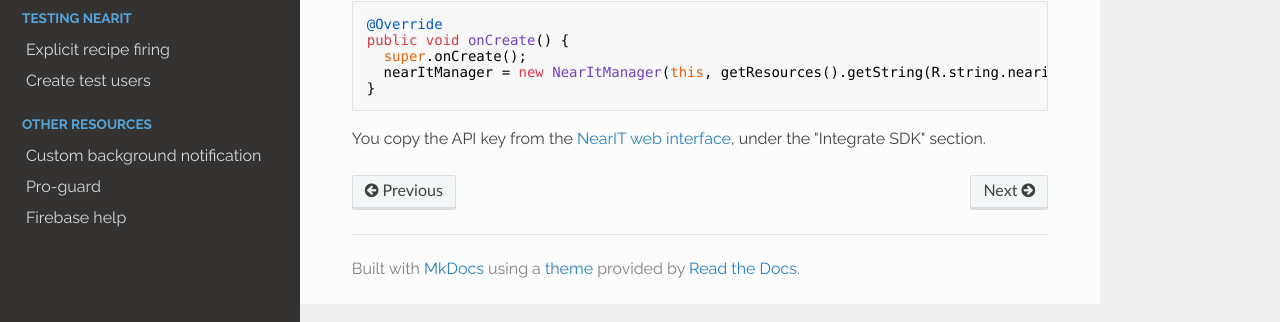
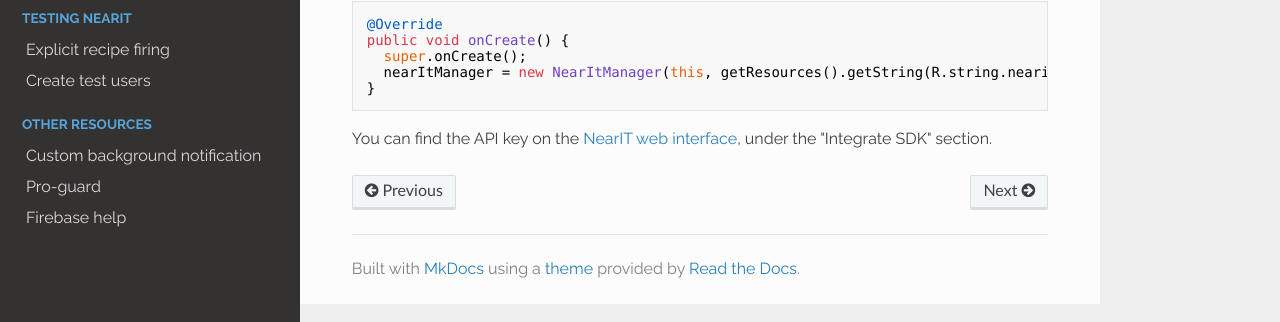
Before and after one commit to nearit/Android-SDK, an MkDocs documentation site: the page built from docs/installation.md, in a window 1280 px wide. Shown: the part 472-794 px from the top of the page. Built offline with MkDocs 1.6.1, drawn with Linux system fonts in a browser that asks for light colours; nearby versions of some CDN libraries; old or Windows-style settings are respelled for this version of MkDocs.

Commit message:
Update installation.md

````diff
--- a/docs/installation.md
+++ b/docs/installation.md
@@ -22,4 +22,4 @@ public void onCreate() {
 }
 ```
 
-You copy the API key from the [NearIT web interface](https://go.nearit.com/), under the "Integrate SDK" section.
+You can find the API key on the [NearIT web interface](https://go.nearit.com/), under the "Integrate SDK" section.
````
